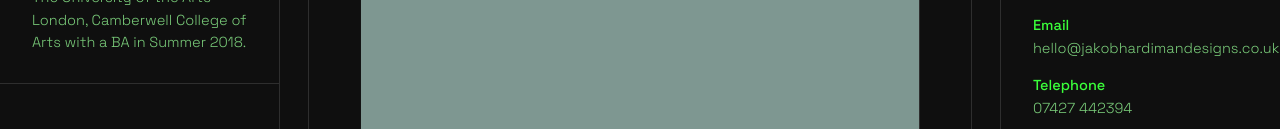
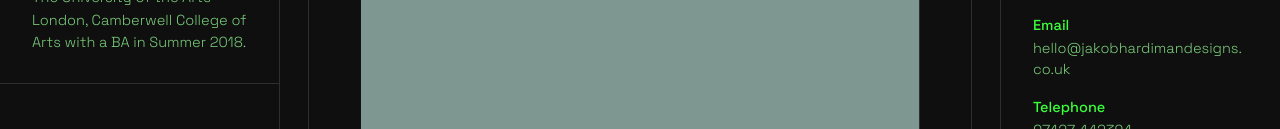
Before and after one commit to jakobhardiman-design/jakobhardimandesigns, a plain HTML site: page index.html in a window 1280 px wide. Shown: the part 372-501 px from the top of the page. Drawn offline with Linux system fonts and the light colour scheme.

Commit message:
Fix contact text overflow at narrow desktop widths

```diff
--- a/css/styles.css
+++ b/css/styles.css
@@ -483,9 +483,8 @@ a {
 
   .feed-footer { height: 40px; }
 
-  /* Email no longer needs to break-all on wider screens */
   .contact-row a,
-  .contact-row span { word-break: normal; }
+  .contact-row span { word-break: break-all; }
 
   .desk-break { display: block; }
   .section-heading { font-size: 19px; margin-bottom: 18px; }
```
